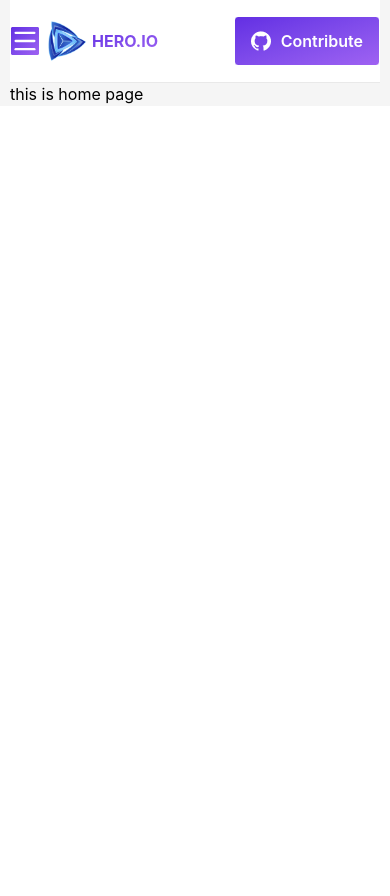
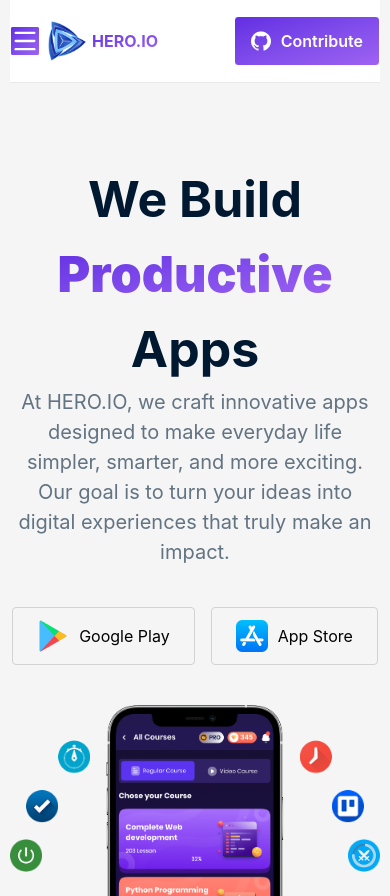
Before and after one commit to hafiz-al-asad-code/hero-apps-practice, a React (Vite) app: page / in a window 390 px wide. Before the commit the page ends 844 px from the top, so only its background shows below. Built offline with nearby package versions, Linux system fonts and the light colour scheme.

Commit message:
added banner and made responsive

```diff
--- /dev/null
+++ b/src/components/Banner/Banner.jsx
@@ -0,0 +1,42 @@
+import React from "react";
+import googlePlayImg from "../../assets/googlePlay.png";
+import appStoreImg from "../../assets/appStore.png";
+import bannerImg from "../../assets/hero.png";
+
+const Banner = () => {
+  return (
+    <div>
+      <h1 className="text-[50px] md:text-[72px] text-[#001931] font-bold text-center">
+        We Build <br />
+        <span className="font-black bg-linear-to-br from-[#632EE3] to-[#9F62F2] text-transparent bg-clip-text">
+          Productive
+        </span>{" "}
+        Apps
+      </h1>
+      <p className="text-[20px] text-center text-[#627382]">
+        At HERO.IO, we craft innovative apps designed to make everyday life
+        simpler, smarter, and more exciting. <br /> Our goal is to turn your
+        ideas into digital experiences that truly make an impact.
+      </p>
+
+      <div className="flex justify-center items-center gap-4 my-10">
+        <a href="https://play.google.com/store/games?hl=en" target="_blank">
+          <div className="flex items-center gap-2.5 border border-[#D2D2D2] py-3 px-6 rounded-[4px]">
+            <img src={googlePlayImg} alt="" />
+            <button>Google Play</button>
+          </div>
+        </a>
+        <a href="https://www.apple.com/app-store/" target="_blank">
+          <div className="flex items-center gap-2.5 border border-[#D2D2D2] py-3 px-6 rounded-[4px]">
+            <img src={appStoreImg} alt="" />
+            <button>App Store</button>
+          </div>
+        </a>
+      </div>
+
+      <img src={bannerImg} className="mx-auto" alt="" />
+    </div>
+  );
+};
+
+export default Banner;
--- a/src/components/Navbar/Navbar.jsx
+++ b/src/components/Navbar/Navbar.jsx
@@ -31,7 +31,7 @@ const Navbar = () => {
     </>
   );
   return (
-    <div className="bg-white shadow-2xs py-4">
+    <div className="bg-white shadow-2xs py-4 mb-[80px]">
       <div className="flex items-center justify-between max-w-[1440px] mx-auto">
         <div className="relative flex items-center gap-2">
           <Menu
--- a/src/pages/Home/Home.jsx
+++ b/src/pages/Home/Home.jsx
@@ -1,9 +1,10 @@
 import React from "react";
+import Banner from "../../components/Banner/Banner";
 
 const Home = () => {
   return (
     <div>
-      <h1>this is home page</h1>
+      <Banner></Banner>
     </div>
   );
 };
```
Also changed, not shown: src/assets/appStore.png (added), src/assets/googlePlay.png (added).
